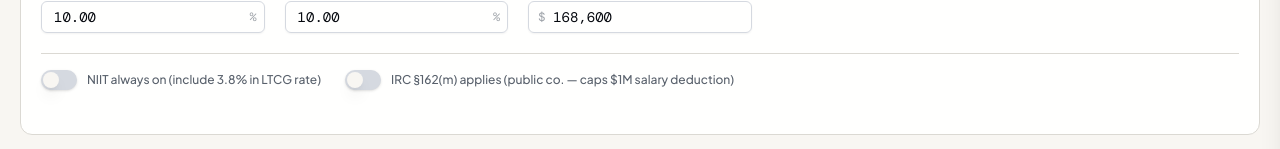
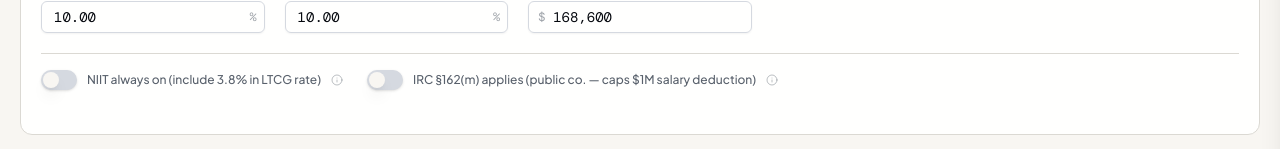
Before and after one commit to liammoyn/compensation-tax-calculator, a React (Vite) app: page / in a window 1280 px wide. Shown: the part 406-555 px from the top of the page. Built offline with nearby package versions, Linux system fonts and the light colour scheme; a web font is replaced by a local one.

Commit message:
Add info icons for tax assumption toggles

```diff
--- a/src/components/GlobalTaxPanel.tsx
+++ b/src/components/GlobalTaxPanel.tsx
@@ -292,6 +292,16 @@ export function GlobalTaxPanel({ taxInputs, onChange, onInfoClick }: Props) {
 								>
 									NIIT always on (include 3.8% in LTCG rate)
 								</Label>
+								{onInfoClick && (
+									<button
+										type="button"
+										onClick={() => onInfoClick("niitAlwaysOn")}
+										className="text-muted-foreground/40 hover:text-muted-foreground transition-colors"
+										aria-label="Info about NIIT always on"
+									>
+										<Info className="h-3 w-3" />
+									</button>
+								)}
 							</div>
 							<div className="flex items-center gap-2.5">
 								<Switch
@@ -307,6 +317,16 @@ export function GlobalTaxPanel({ taxInputs, onChange, onInfoClick }: Props) {
 								>
 									IRC §162(m) applies (public co. — caps $1M salary deduction)
 								</Label>
+								{onInfoClick && (
+									<button
+										type="button"
+										onClick={() => onInfoClick("section162mApplies")}
+										className="text-muted-foreground/40 hover:text-muted-foreground transition-colors"
+										aria-label="Info about IRC §162(m)"
+									>
+										<Info className="h-3 w-3" />
+									</button>
+								)}
 							</div>
 						</div>
 					</CardContent>
--- a/src/docs/taxAssumptionInfo.tsx
+++ b/src/docs/taxAssumptionInfo.tsx
@@ -351,4 +351,55 @@ export const TAX_INPUT_INFO: Partial<Record<keyof TaxInputs, TaxInputInfo>> = {
 			</>
 		),
 	},
+
+	niitAlwaysOn: {
+		title: "NIIT Always On",
+		description: (
+			<>
+				<p>
+					When enabled, the <strong>3.8% Net Investment Income Tax (NIIT)</strong>{" "}
+					is added to all capital gains calculations regardless of your income
+					level. When disabled, NIIT is excluded entirely.
+				</p>
+				<p className="mt-3">
+					The NIIT technically applies only when your Modified Adjusted Gross
+					Income (MAGI) exceeds $200,000 (single) or $250,000 (married filing
+					jointly). This toggle lets you choose whether to assume you are above
+					that threshold.
+				</p>
+				<Callout>
+					<strong>Enable this toggle</strong> if your total income clearly
+					exceeds the MAGI thresholds. When on, your effective federal LTCG
+					rate becomes 23.8% (20% + 3.8%) rather than 20%.
+				</Callout>
+			</>
+		),
+	},
+
+	section162mApplies: {
+		title: "IRC §162(m) — $1M Deduction Cap",
+		description: (
+			<>
+				<p>
+					Section 162(m) of the Internal Revenue Code limits the{" "}
+					<strong>employer's tax deduction</strong> for compensation paid to
+					certain covered executives at public companies to{" "}
+					<strong>$1 million per person per year</strong>. Compensation above
+					$1M is not deductible, increasing the employer's true after-tax cost.
+				</p>
+				<p className="mt-3">
+					"Covered employees" generally include the CEO, CFO, and the three
+					other highest-paid officers. The cap applies to most forms of
+					compensation including salary, bonuses, and stock awards — with
+					limited exceptions for certain performance-based pay grandfathered
+					before 2018.
+				</p>
+				<Callout>
+					<strong>Enable this toggle for public companies</strong> when
+					modeling executive compensation above $1M. Leave it off for private
+					companies or when total annual compensation is below the cap.
+				</Callout>
+			</>
+		),
+	},
 };
```
